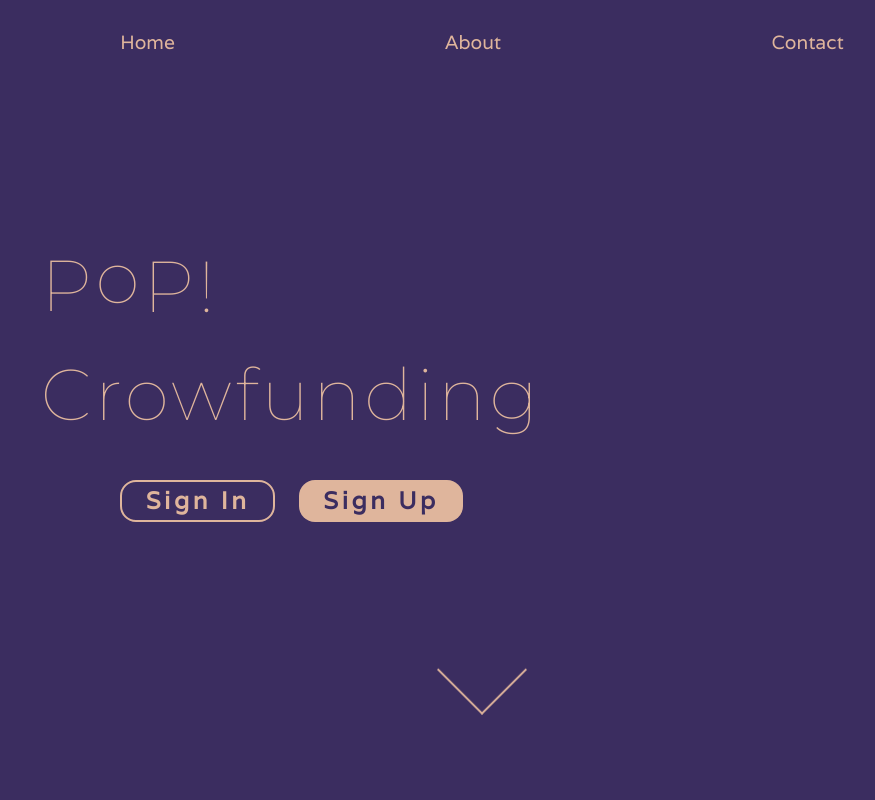
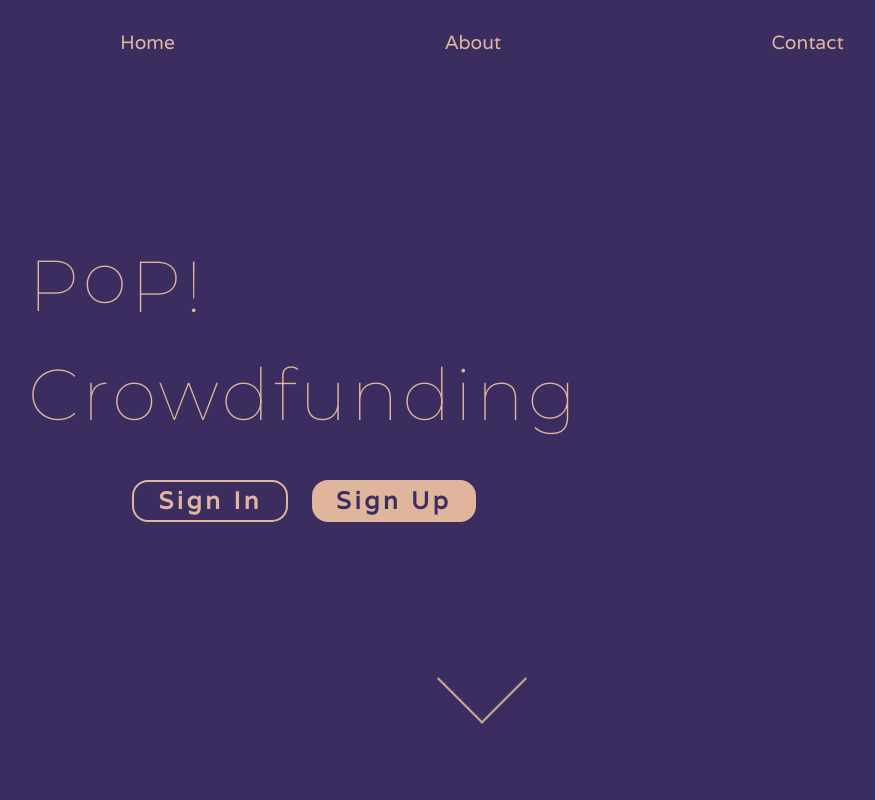
Before and after one commit to andreademasi/pop-funding, a Next.js app: page / in a window 1280 px wide. Shown: the top 800 px of the page, without its empty margins (158-1033 px from the left). Built offline with nearby package versions, Linux system fonts and the light colour scheme.

Commit message:
Fixed boh non ricordo

```diff
--- a/components/atoms/bubble/bubble.tsx
+++ b/components/atoms/bubble/bubble.tsx
@@ -53,7 +53,7 @@ const Bubble = ({ dimensions = 200, right = 10 }: BubbleProps) => {
           opacity: clicked ? 0 : 1,
           zIndex: clicked ? -1 : 0,
         }}
-        className={` align-center absolute flex animate-[float_ease-in-out_infinite] justify-center rounded-full bg-radial shadow-radial transition-transform duration-100`}
+        className={` align-center absolute top-0 flex animate-[float_ease-in-out_infinite] justify-center rounded-full bg-radial shadow-radial transition-transform duration-100`}
       >
         <Image
           src={chain}
--- a/components/molecules/firstSection/firstSection.tsx
+++ b/components/molecules/firstSection/firstSection.tsx
@@ -11,7 +11,7 @@ const FirstSection = () => {
             <h1 className="animate-pop2">o</h1>
             <h1 className="animate-pop3">P</h1> <h1>!</h1>
           </span>
-          <h1 className="font-mont">Crowfunding</h1>
+          <h1 className="font-mont">Crowdfunding</h1>
           <div className="align-center mt-8 flex w-full flex-row justify-center text-smallButton font-bold md:text-bigButton">
             <button className="transition-scale mx-3 rounded-2xl border-2 border-brown px-6 py-px text-brown duration-100 hover:scale-105">
               Sign In
--- a/components/molecules/navBar/navBar.tsx
+++ b/components/molecules/navBar/navBar.tsx
@@ -14,7 +14,7 @@ const NavBar = ({ items }: NavBarProps) => {
         <a
           key={index}
           href={item.link}
-          className="after:content-[' '] flex flex-col text-smallA after:h-px after:w-0 after:self-center after:bg-brown after:transition-all after:duration-300 after:hover:w-full md:text-bigA"
+          className="after:content-[' '] z-10 flex flex-col text-smallA after:h-px after:w-0 after:self-center after:bg-brown after:transition-all after:duration-300 after:hover:w-full md:text-bigA"
         >
           {item.name}
         </a>
--- a/package.json
+++ b/package.json
@@ -6,6 +6,7 @@
     "start": "next start"
   },
   "dependencies": {
+    "firebase": "^9.8.1",
     "next": "latest",
     "react": "^17.0.2",
     "react-dom": "^17.0.2",
--- a/pages/index.tsx
+++ b/pages/index.tsx
@@ -8,7 +8,7 @@ const Home: NextPage = () => {
   return (
     <div className="flex min-h-screen flex-col items-center justify-center py-2">
       <Head>
-        <title>PoP! Crowfunding</title>
+        <title>PoP! Crowdfunding</title>
         <link rel="icon" href="/favicon.ico" />
       </Head>
 
--- a/tailwind.config.js
+++ b/tailwind.config.js
@@ -8,10 +8,12 @@ module.exports = {
   theme: {
     extend: {
       backgroundImage: {
-                radial: 'radial-gradient( circle at 75% 30%,#fefefe 5px,aqua 8%,#3b2d60 60%,#3b2d60 100%)',
+        radial:
+          'radial-gradient( circle at 75% 30%,#fefefe 5px,aqua 8%,#3b2d60 60%,#3b2d60 100%)',
       },
       boxShadow: {
-                radial: 'inset 0 0 20px #fff, inset 10px 0 46px #e78dd2e5,inset 88px 0px 60px #e78dd2e5, inset -20px -60px 100px #e78dd2e5,inset 0 50px 140px #e78dd2e5, 0 0 90px #e78dd2e5',
+        radial:
+          'inset 0 0 20px #fff, inset 10px 0 46px #e78dd2e5,inset 88px 0px 60px #e78dd2e5, inset -20px -60px 100px #e78dd2e5,inset 0 50px 140px #e78dd2e5, 0 0 90px #e78dd2e5',
       },
       animation: {
         float: 'float 10s linear infinite',
@@ -32,13 +34,13 @@ module.exports = {
         },
         boing: {
           '0%': {
-                        transform: 'translateY(-25%)',
+            transform: 'translateY(-15%)',
           },
           '50%': {
             transform: 'none',
           },
           '100%': {
-                        transform: 'translateY(-25%)',
+            transform: 'translateY(-15%)',
           },
         },
       },
```
Also changed, not shown: 1 other file (tests, documents, lock files or other folders). Lines whose indentation alone changed are shown as unchanged.
